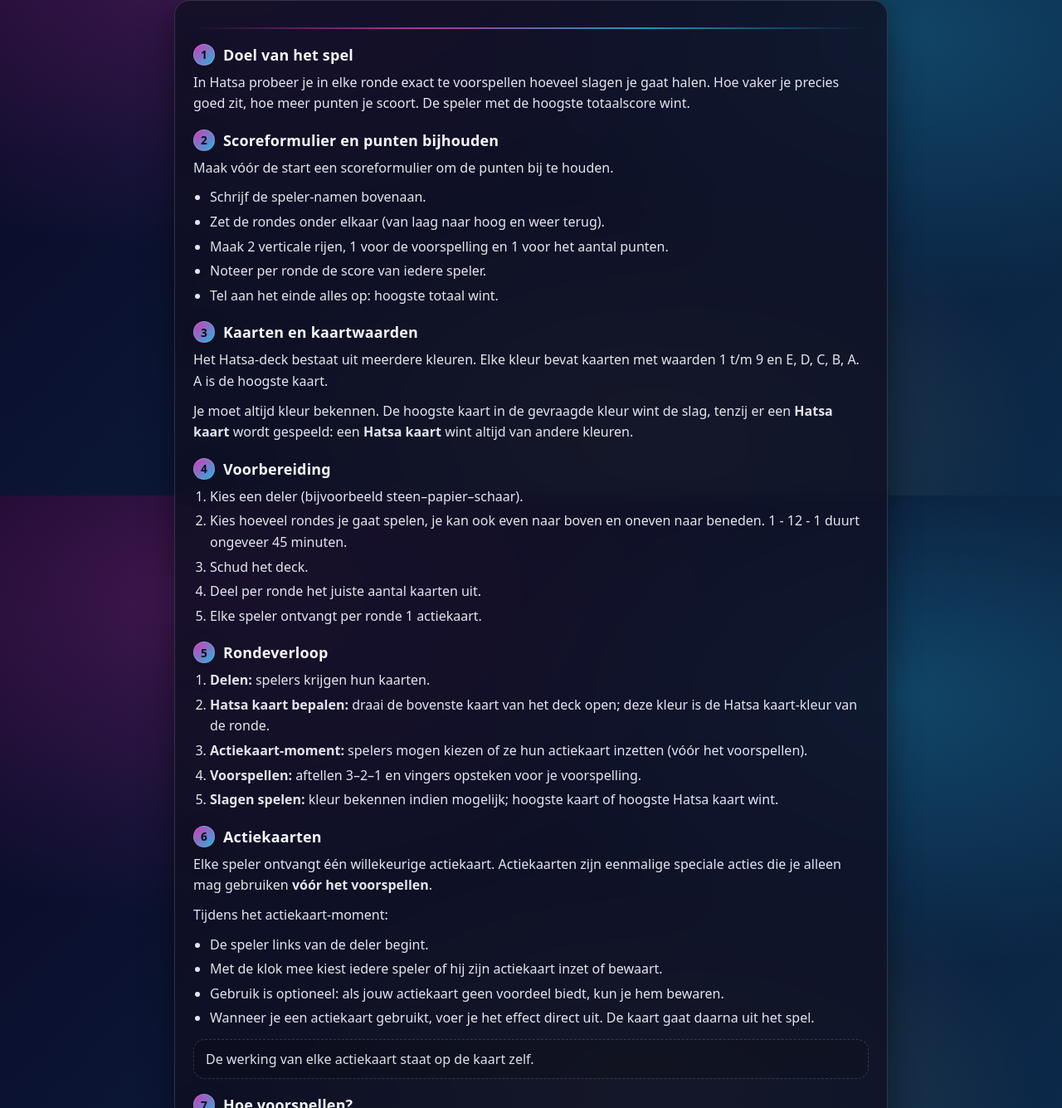
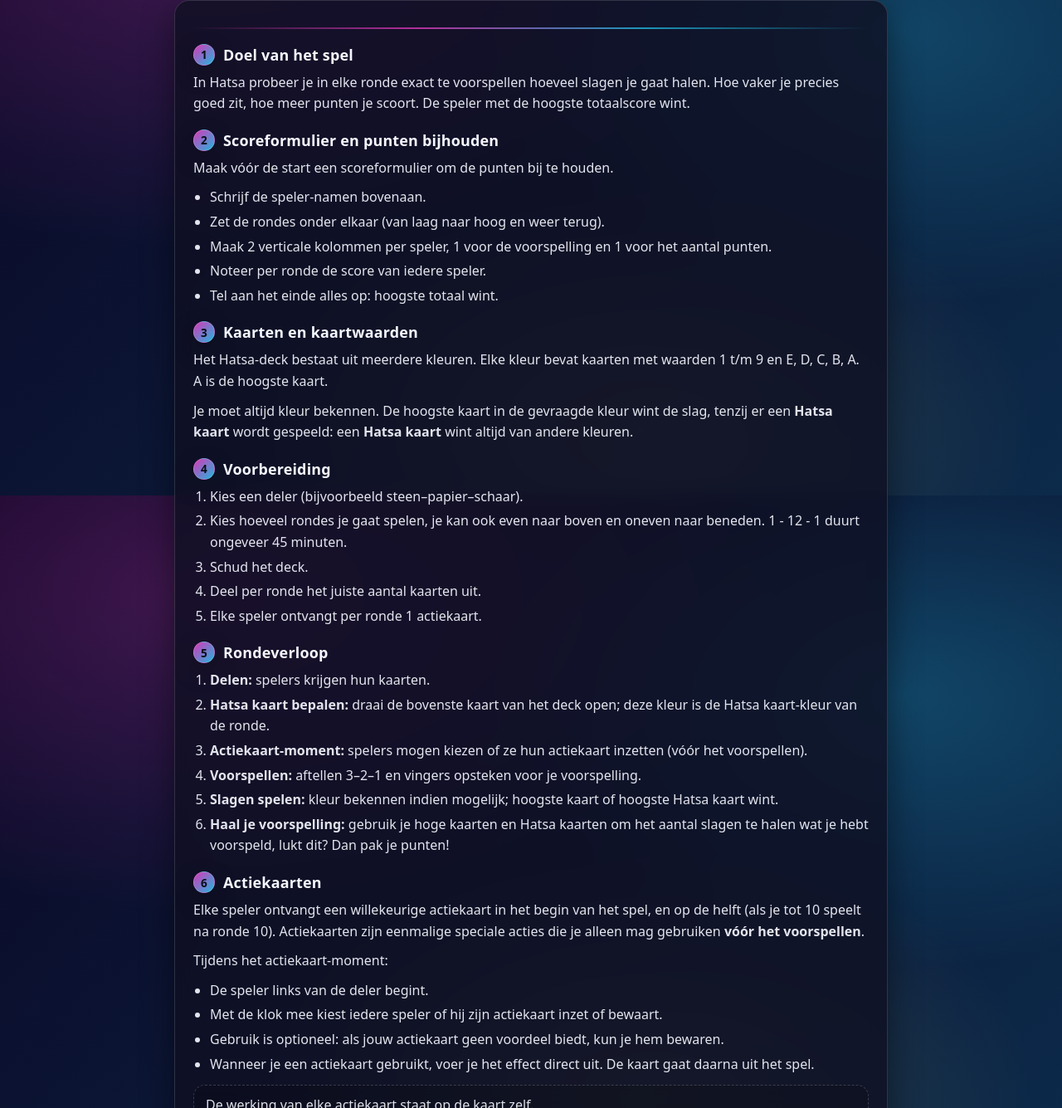
Before and after one commit to Hatsa026/Website, a plain HTML site: page rules_nl.html in a window 1280 px wide. Shown: the part 203-1538 px from the top of the page at 83% size. Drawn offline with Linux system fonts and the light colour scheme.

Commit message:
rules_nl.html

```diff
--- a/rules_nl.html
+++ b/rules_nl.html
@@ -175,7 +175,7 @@
       <ul>
         <li>Schrijf de speler-namen bovenaan.</li>
         <li>Zet de rondes onder elkaar (van laag naar hoog en weer terug).</li>
-        <li>Maak 2 verticale rijen, 1 voor de voorspelling en 1 voor het aantal punten.</li>
+        <li>Maak 2 verticale kolommen per speler, 1 voor de voorspelling en 1 voor het aantal punten.</li>
         <li>Noteer per ronde de score van iedere speler.</li>
         <li>Tel aan het einde alles op: hoogste totaal wint.</li>
       </ul>
@@ -206,11 +206,12 @@
         <li><strong>Actiekaart-moment:</strong> spelers mogen kiezen of ze hun actiekaart inzetten (vóór het voorspellen).</li>
         <li><strong>Voorspellen:</strong> aftellen 3–2–1 en vingers opsteken voor je voorspelling.</li>
         <li><strong>Slagen spelen:</strong> kleur bekennen indien mogelijk; hoogste kaart of hoogste Hatsa kaart wint.</li>
+        <li><strong>Haal je voorspelling:</strong> gebruik je hoge kaarten en Hatsa kaarten om het aantal slagen te halen wat je hebt voorspeld, lukt dit? Dan pak je punten!</li>
       </ol>
 
       <h2><span class="section-number">6</span>Actiekaarten</h2>
       <p>
-        Elke speler ontvangt één willekeurige actiekaart. Actiekaarten zijn eenmalige speciale acties
+        Elke speler ontvangt een willekeurige actiekaart in het begin van het spel, en op de helft (als je tot 10 speelt na ronde 10). Actiekaarten zijn eenmalige speciale acties
         die je alleen mag gebruiken <strong>vóór het voorspellen</strong>.
       </p>
       <p>Tijdens het actiekaart-moment:</p>
```
